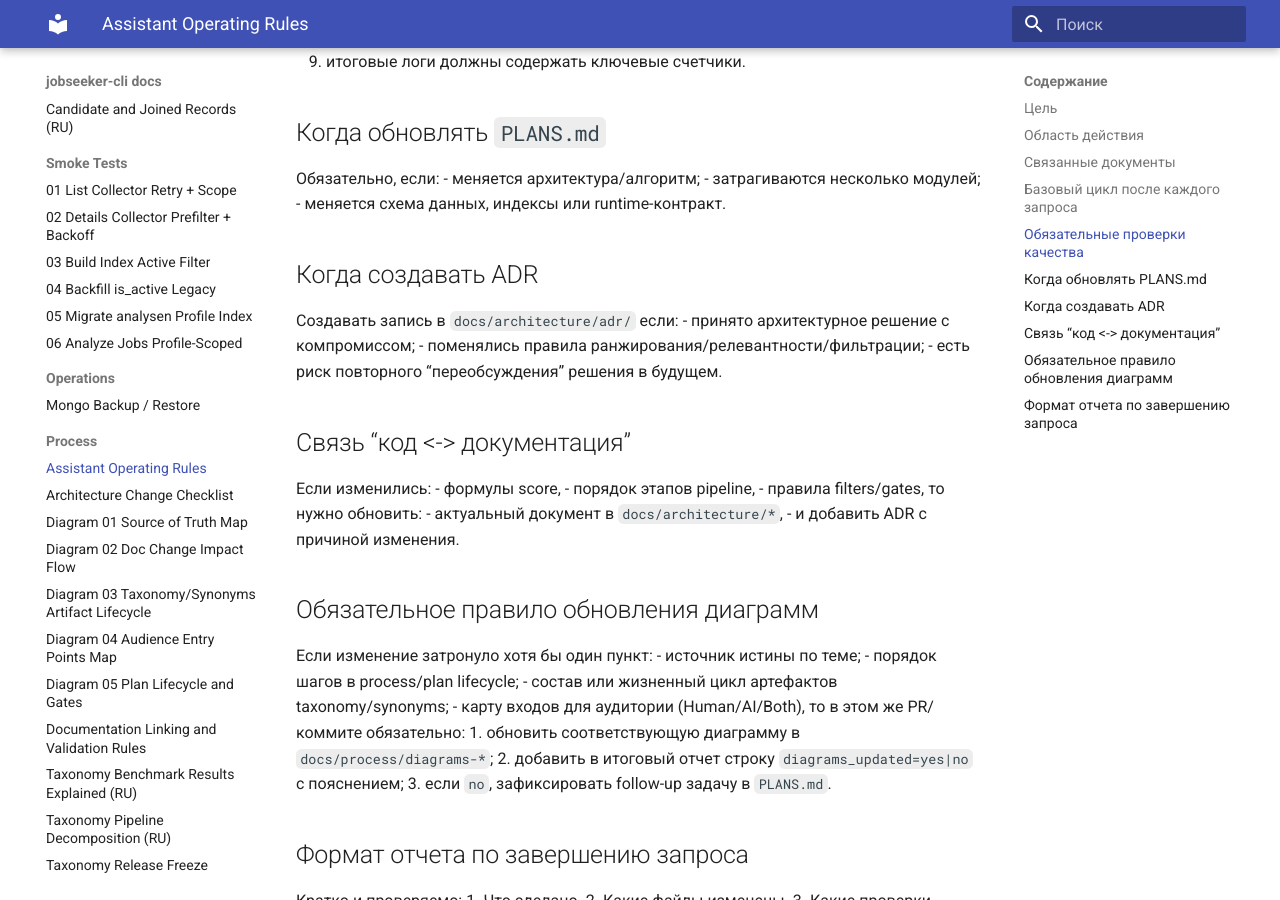
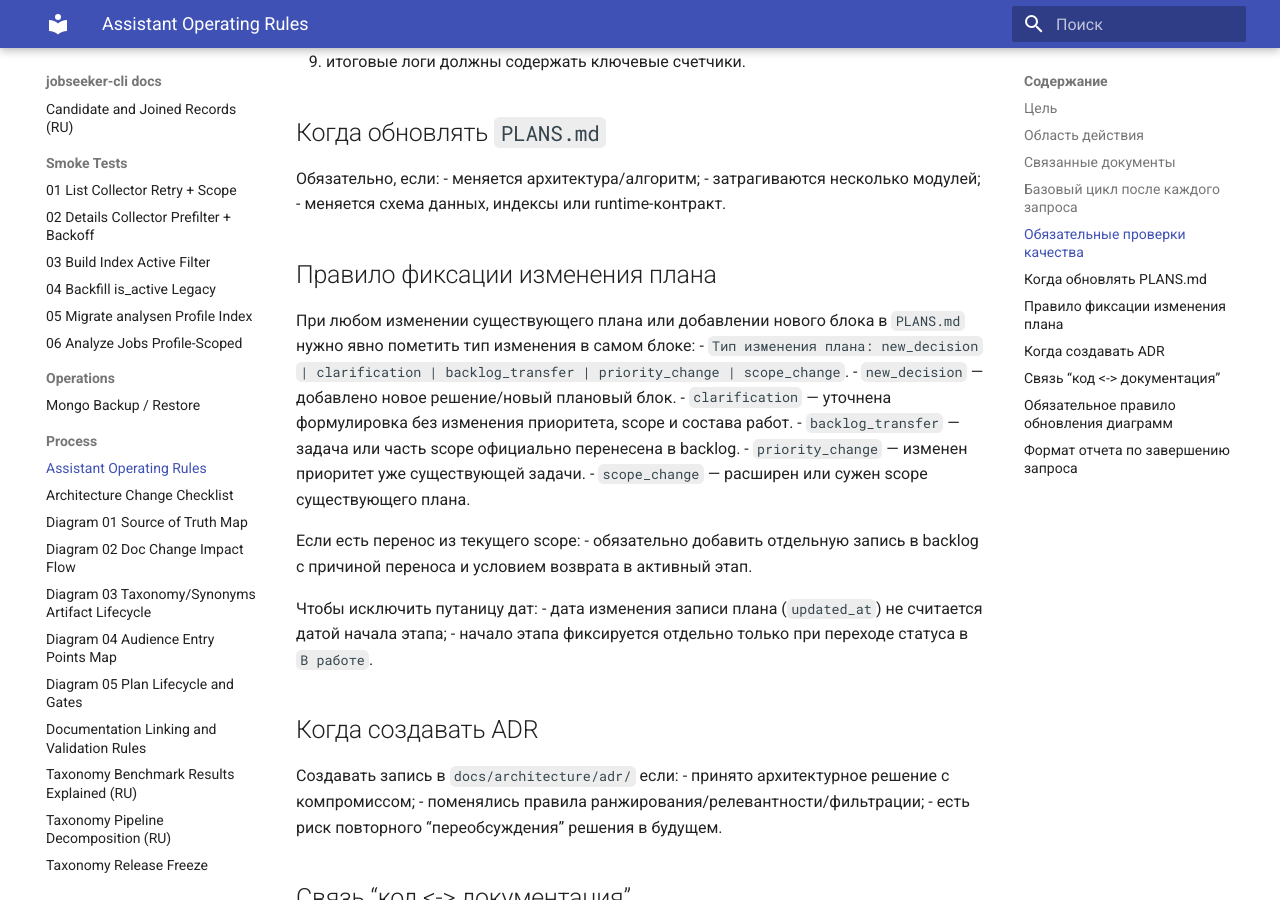
Before and after one commit to oleksiydi/jobseeker-cli-dev, an MkDocs documentation site: the page built from docs/process/assistant-operating-rules.md, in a window 1280 px wide and 900 px high, scrolled down 1859 px. Built offline with MkDocs 1.6.1 and Material for MkDocs 9.7.7, drawn with Linux system fonts in a browser that asks for light colours; a script that is not in the unit is left out.

Commit message:
docs(process): define explicit plan-change classification and date semantics

```diff
--- a/docs/process/assistant-operating-rules.md
+++ b/docs/process/assistant-operating-rules.md
@@ -54,6 +54,22 @@ Source of truth: `Yes` (daily operating cycle after each request)
 - затрагиваются несколько модулей;
 - меняется схема данных, индексы или runtime-контракт.
 
+## Правило фиксации изменения плана
+При любом изменении существующего плана или добавлении нового блока в `PLANS.md` нужно явно пометить тип изменения в самом блоке:
+- `Тип изменения плана: new_decision | clarification | backlog_transfer | priority_change | scope_change`.
+- `new_decision` — добавлено новое решение/новый плановый блок.
+- `clarification` — уточнена формулировка без изменения приоритета, scope и состава работ.
+- `backlog_transfer` — задача или часть scope официально перенесена в backlog.
+- `priority_change` — изменен приоритет уже существующей задачи.
+- `scope_change` — расширен или сужен scope существующего плана.
+
+Если есть перенос из текущего scope:
+- обязательно добавить отдельную запись в backlog с причиной переноса и условием возврата в активный этап.
+
+Чтобы исключить путаницу дат:
+- дата изменения записи плана (`updated_at`) не считается датой начала этапа;
+- начало этапа фиксируется отдельно только при переходе статуса в `В работе`.
+
 ## Когда создавать ADR
 Создавать запись в `docs/architecture/adr/` если:
 - принято архитектурное решение с компромиссом;
```
